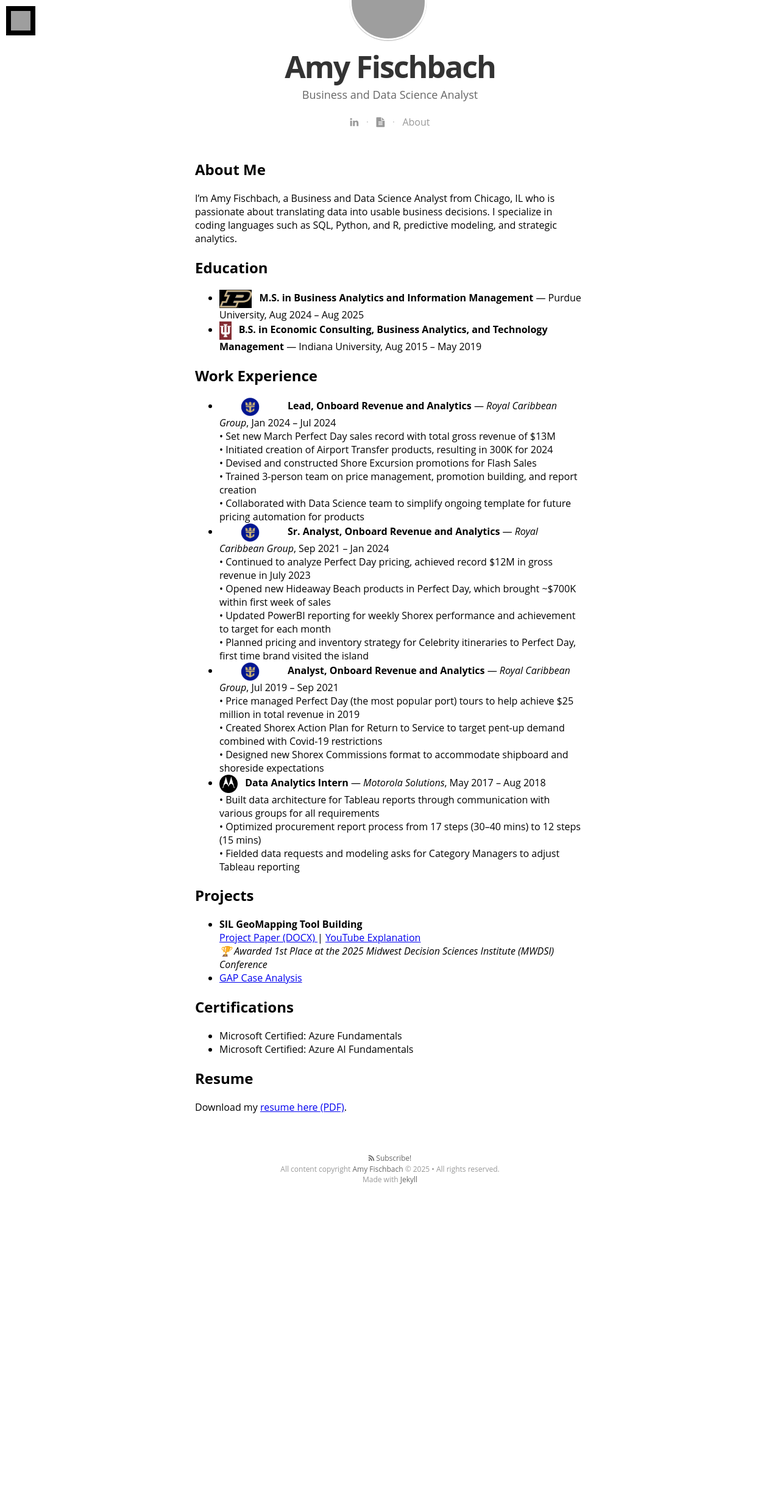
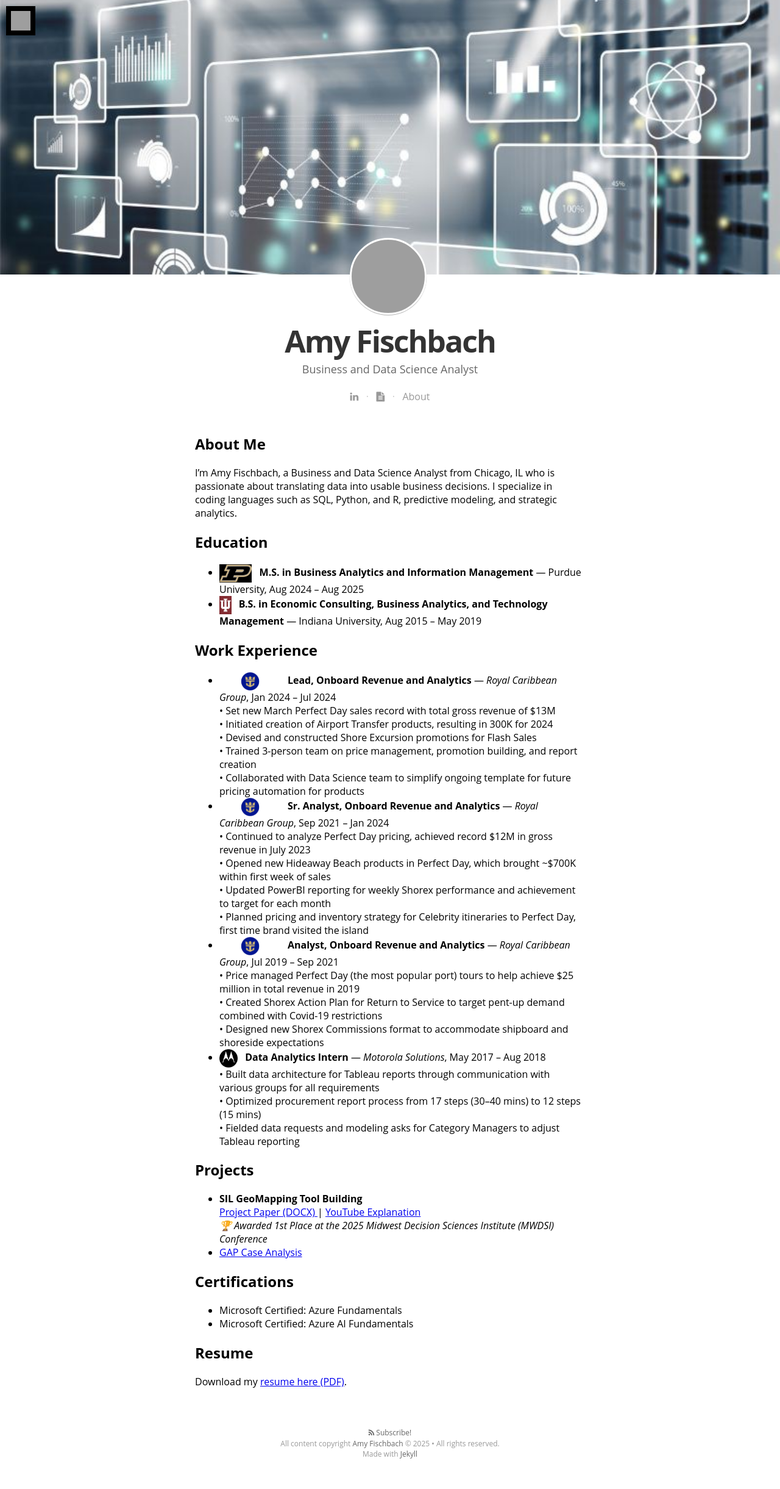
Before and after one commit to AmyFischbach/AmyFischbach.github.io, a Jekyll site: the page built from index.html, in a window 1280 px wide. Shown: the whole page at 61% size. Built offline with Jekyll 4.4.1, drawn with Linux system fonts in a browser that asks for light colours; nearby versions of some CDN libraries; some web fonts are replaced; the list of posts is cut into pages by our own code; before the commit the page ends 1991 px from its top, so only the background shows below that; grey boxes are pictures that could not be loaded.

Commit message:
Update index.html

```diff
--- a/index.html
+++ b/index.html
@@ -2,6 +2,10 @@
 layout: default
 title: Home
 ---
+<div class="teaserimage">
+  <div class="teaserimage-image" {% if site.cover %}style="background-image: url({{ site.cover | prepend: site.baseurl }})"{% endif %}>
+  </div>
+</div>
 
 <header class="blog-header">
   {% if site.logo %}
```
